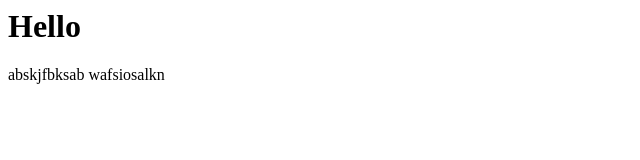
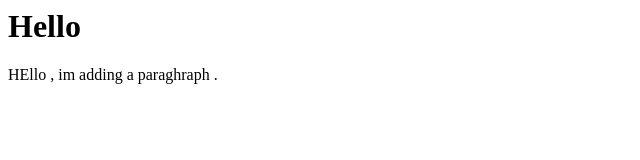
Before and after one commit to rikkyvish/dummy-project, a plain HTML site: page index.html in a window 1280 px wide. Shown: the full height of the page, 0-640 px from the left. Drawn offline with Linux system fonts and the light colour scheme.

Commit message:
added paragraph

```diff
--- a/index.html
+++ b/index.html
@@ -2,6 +2,6 @@
     <body>
         <h1>Hello</h1>
 
-        <p>abskjfbksab wafsiosalkn</p>
+        <p>HEllo , im adding a paraghraph . </p>
     </body>
 </html>
```
